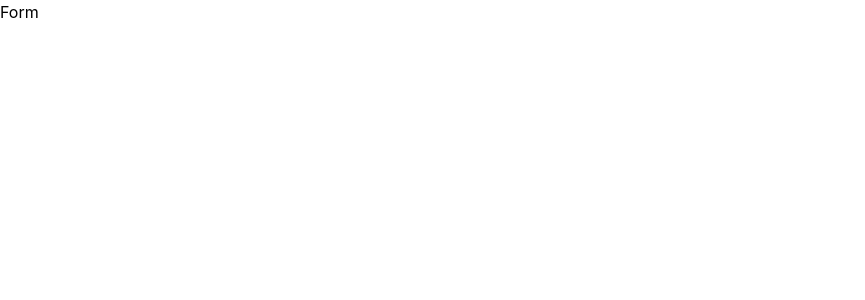
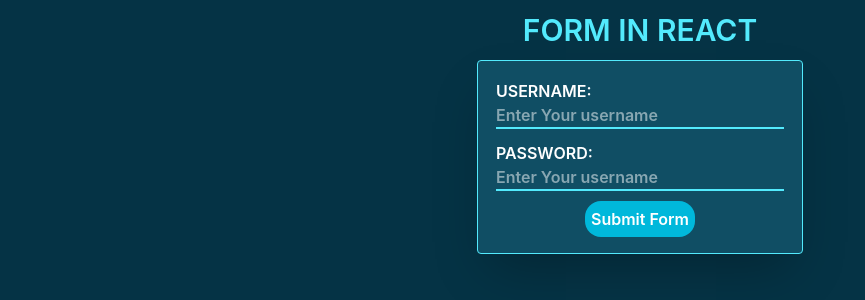
Before and after one commit to nikhildev-webapp/React-InterviewPractice, a React (Vite) app: page / in a window 1280 px wide. Shown: the top 300 px of the page, without its empty margins (0-865 px from the left). Built offline with nearby package versions, Linux system fonts and the light colour scheme.

Commit message:
building the basic form in react

```diff
--- a/src/components/Form/Form.jsx
+++ b/src/components/Form/Form.jsx
@@ -1,9 +1,81 @@
-import React from 'react'
+import React, { useState } from "react";
 
 const Form = () => {
+    const [username, setUserName] = useState('');
+    const [password, setPassword] = useState('');
+
+    const handleSubmit = (e) => {
+        e.preventDefault()
+        console.log(`UserName:${username}\nPassword:${password}`);
+        setUserName('');
+        setPassword('')
+        alert('Form Submit')
+    }
+
+    const handleUserName = (e) => {
+        e.preventDefault();
+        setUserName(e.target.value)
+    }
+    const handlePassword = (e) => {
+        e.preventDefault()
+        setPassword(e.target.value)
+    }
+
+
   return (
-    <div>Form</div>
-  )
-}
+    <>
+      <div className="bg-cyan-950 min-h-screen p-3 uppercase font-sans">
+        <div className="flex flex-col justify-center items-center">
+          <h2 className="font-semibold text-3xl text-cyan-300">
+            Form in React
+          </h2>
+          <div className="bg-cyan-900 border border-cyan-300 rounded p-3 m-3 shadow-2xl">
+            <form className="flex flex-col items-center" onSubmit={handleSubmit}>
+              <div className="flex flex-col cursor-pointer m-1.5">
+                <label
+                  htmlFor="username"
+                  className="text-white font-semibold mb-0"
+                >
+                  UserName:
+                </label>
+                <input
+                  type="text"
+                  name="username"
+                  id="username"
+                  value={username}
+                  required
+                  onChange={handleUserName}
+                  placeholder="Enter Your username"
+                  className=" w-2xs border-b-2 placeholder:font-semibold text-white outline-0 border-b-cyan-300"
+                />
+              </div>
+              <div className="flex flex-col cursor-pointer m-1.5">
+                <label
+                  htmlFor="password"
+                  className="text-white font-semibold mb-0"
+                >
+                  Password:
+                </label>
+                <input
+                  type="password"
+                  name="password"
+                  id="password"
+                  value={password}
+                  onChange={handlePassword}
+                  required
+                  placeholder="Enter Your username"
+                  className=" w-2xs border-b-2 placeholder:font-semibold text-white outline-0 border-b-cyan-300"
+                />
+              </div>
+              <button className="border-none bg-cyan-500 p-1.5 m-1 rounded-2xl text-white font-semibold cursor-pointer" type="submit">
+                Submit Form
+              </button>
+            </form>
+          </div>
+        </div>
+      </div>
+    </>
+  );
+};
 
-export default Form
+export default Form;
```
